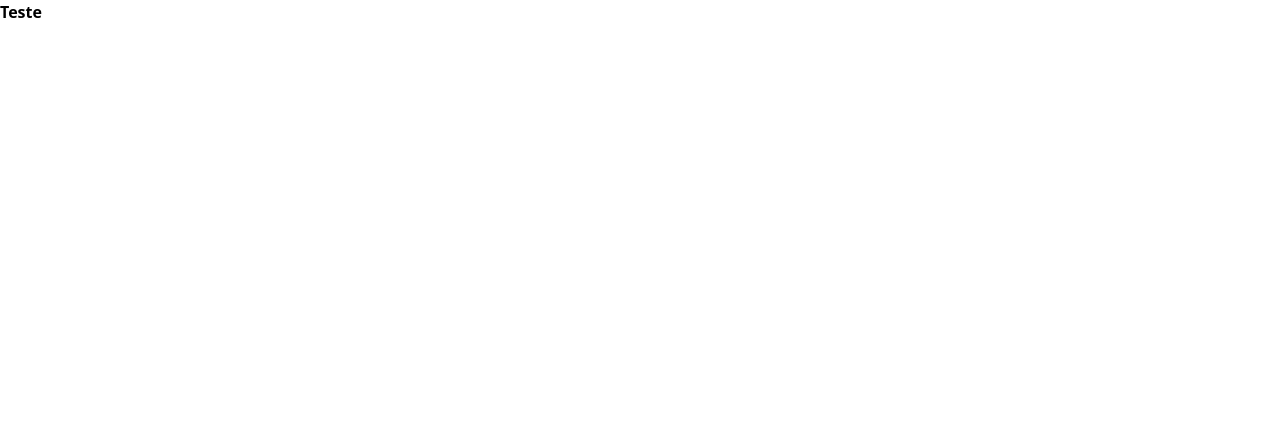
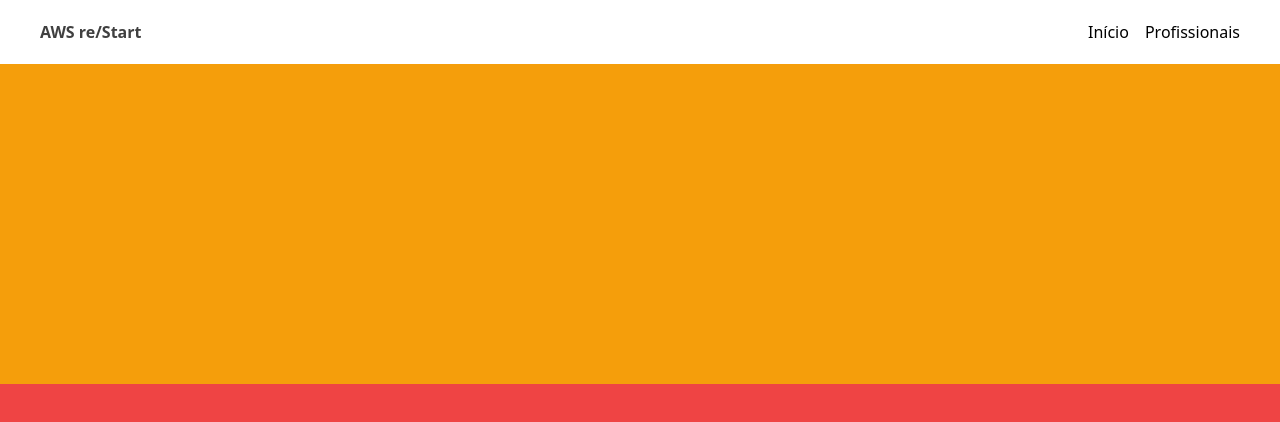
Before and after one commit to kelvenclsouza/aws-tcc, a plain HTML site: page index.html in a window 1280 px wide. Shown: the top 422 px of the page. Drawn offline with nearby package versions, Linux system fonts and the light colour scheme.

Commit message:
Added top bar and folder structure

```diff
--- a/index.html
+++ b/index.html
@@ -3,11 +3,28 @@
     <head>
         <meta charset="UTF-8">
         <meta name="viewport" content="width=device-width, initial-scale=1.0">
-    <title>Document</title>
+
+        <title>Grupo 2 - AWS re/Start</title>
 
         <script src="https://cdn.tailwindcss.com"></script>
+
+        <link rel="stylesheet" href="styles/style.css">
     </head>
+
     <body>
-    <h1 class="font-bold">Teste</h1>
+        <nav class="top-0 z-100 fixed w-full bg-white py-5 px-10 flex justify-between">
+            <h4 class="text-neutral-700 font-bold">AWS re/Start</h4>
+
+            <div class="flex gap-4">
+                <a href="">Início</a>
+                <a href="">Profissionais</a>
+            </div>
+        </nav>
+
+        <main>
+            <div class="h-96 bg-amber-500"></div>
+            <div class="h-screen bg-red-500"></div>
+            <div class="h-screen bg-green-500"></div>
+        </main>
     </body>
 </html>
```
Also changed, not shown: src/scripts/scripts.js (added), src/styles/style.css (added). Lines whose indentation alone changed are shown as unchanged.
